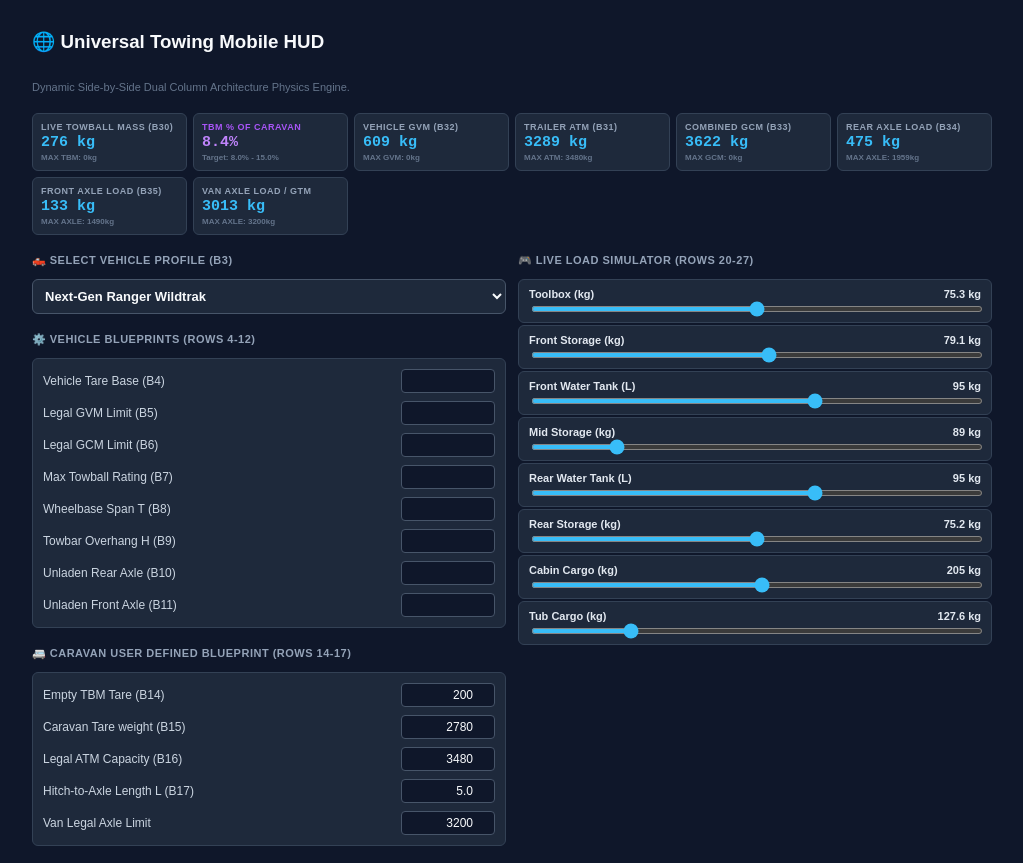
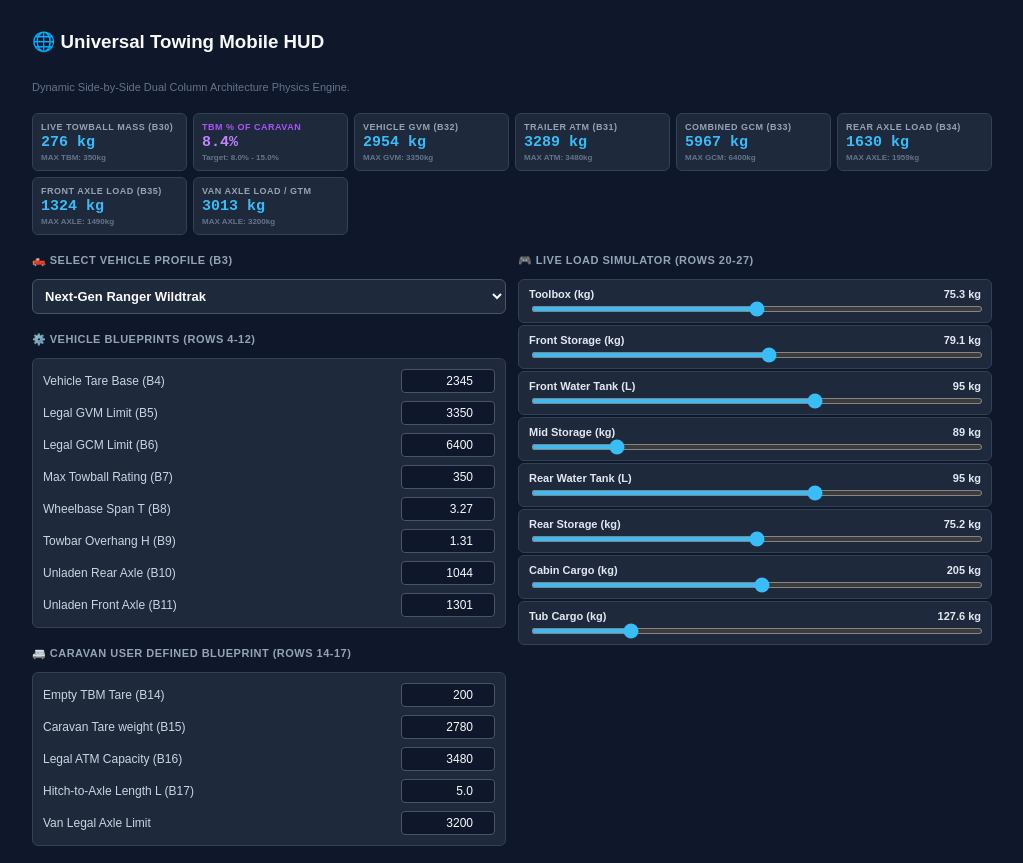
Before and after one commit to traul58-tech/rig-balance, a plain HTML site: page index.html in a window 1280 px wide. Shown: the whole page, without its empty margins (128-1151 px from the left). Drawn offline with Linux system fonts and the light colour scheme.

Commit message:
Add files via upload

```diff
--- a/index.html
+++ b/index.html
@@ -165,20 +165,17 @@
 
   <script>
     const pz = {
-      "LC300 Sahara": { tare: 2630, gvm: 3280, gcm: 6750, tbm: 350, wb: 2.85, oh: 1.22, rear: 1410, front: 1220, maxRear: 1920, maxFront: 1630 },
-      "Nissan Patrol Y62": { tare: 2800, gvm: 3500, gcm: 7000, tbm: 350, wb: 3.07, oh: 1.34, rear: 1540, front: 1260, maxRear: 2030, maxFront: 1650 },
-      "Toyota Hilux Rogue": { tare: 2240, gvm: 3050, gcm: 5850, tbm: 350, wb: 3.08, oh: 1.25, rear: 1010, front: 1230, maxRear: 1920, maxFront: 1350 },
-      "Isuzu D-Max X-Terrain": { tare: 2045, gvm: 3100, gcm: 6000, tbm: 350, wb: 3.12, oh: 1.28, rear: 995, front: 1050, maxRear: 1910, maxFront: 1450 },
-      "NG Ranger": { tare: 2345, gvm: 3350, gcm: 6400, tbm: 350, wb: 3.27, oh: 1.31, rear: 1044, front: 1301, maxRear: 1959, maxFront: 1490 },
-      "BT50": { tare: 2035, gvm: 3100, gcm: 6000, tbm: 350, wb: 3.12, oh: 1.29, rear: 990, front: 1045, maxRear: 1910, maxFront: 1450 },
-      "LC200": { tare: 2740, gvm: 3350, gcm: 6850, tbm: 350, wb: 2.85, oh: 1.21, rear: 1450, front: 1290, maxRear: 1950, maxFront: 1630 },
-      "LC100": { tare: 2520, gvm: 3260, gcm: 6760, tbm: 350, wb: 2.85, oh: 1.19, rear: 1320, front: 1200, maxRear: 1950, maxFront: 1300 },
-      "Prado 250": { tare: 2410, gvm: 3100, gcm: 6600, tbm: 350, wb: 2.85, oh: 1.20, rear: 1280, front: 1130, maxRear: 1800, maxFront: 1450 },
-      "Hilux SR5": { tare: 2100, gvm: 3050, gcm: 5850, tbm: 350, wb: 3.08, oh: 1.25, rear: 1010, front: 1090, maxRear: 1920, maxFront: 1350 },
-      "Triton MV": { tare: 2010, gvm: 3200, gcm: 6205, tbm: 350, wb: 3.13, oh: 1.27, rear: 960, front: 1050, maxRear: 1985, maxFront: 1450 },
-      "D-MAX 3.0": { tare: 2045, gvm: 3100, gcm: 6000, tbm: 350, wb: 3.12, oh: 1.28, rear: 995, front: 1050, maxRear: 1910, maxFront: 1450 }
+      "NG Ranger": [2345, 3350, 6400, 350, 3.27, 1.31, 1044, 1301],
+      "LC200":     [2740, 3350, 6850, 350, 2.85, 1.21, 1450, 1290],
+      "LC300":     [2630, 3280, 6750, 350, 2.85, 1.22, 1410, 1220],
+      "Y62":       [2800, 3500, 7000, 350, 3.07, 1.34, 1540, 1260],
+      "BT50":      [2035, 3100, 6000, 350, 3.12, 1.29, 990, 1045],
+      "LC100":     [2520, 3260, 6760, 350, 2.85, 1.19, 1320, 1200],
+      "Prado250":  [2410, 3100, 6600, 350, 2.85, 1.20, 1280, 1130],
+      "Hilux":     [2100, 3050, 5850, 350, 3.08, 1.25, 1010, 1090],
+      "TritonMV":  [2010, 3200, 6205, 350, 3.13, 1.27, 960, 1050],
+      "DMax":      [2045, 3100, 6000, 350, 3.12, 1.28, 995, 1050]
     };
-
     const arms = { B20: 3.75, B21: 3.0, B22: 1.8, B23: 0.0, B24: -1.5, B25: -2.25, B26: 0.0, B27: 0.0 };
     const defW = { B20: 75.3, B21: 79.1, B22: 95, B23: 89, B24: 95, B25: 75.2, B26: 205, B27: 127.6 };
     const maxL = { B20: 150, B21: 150, B22: 150, B23: 500, B24: 150, B25: 150, B26: 400, B27: 600 };
```
